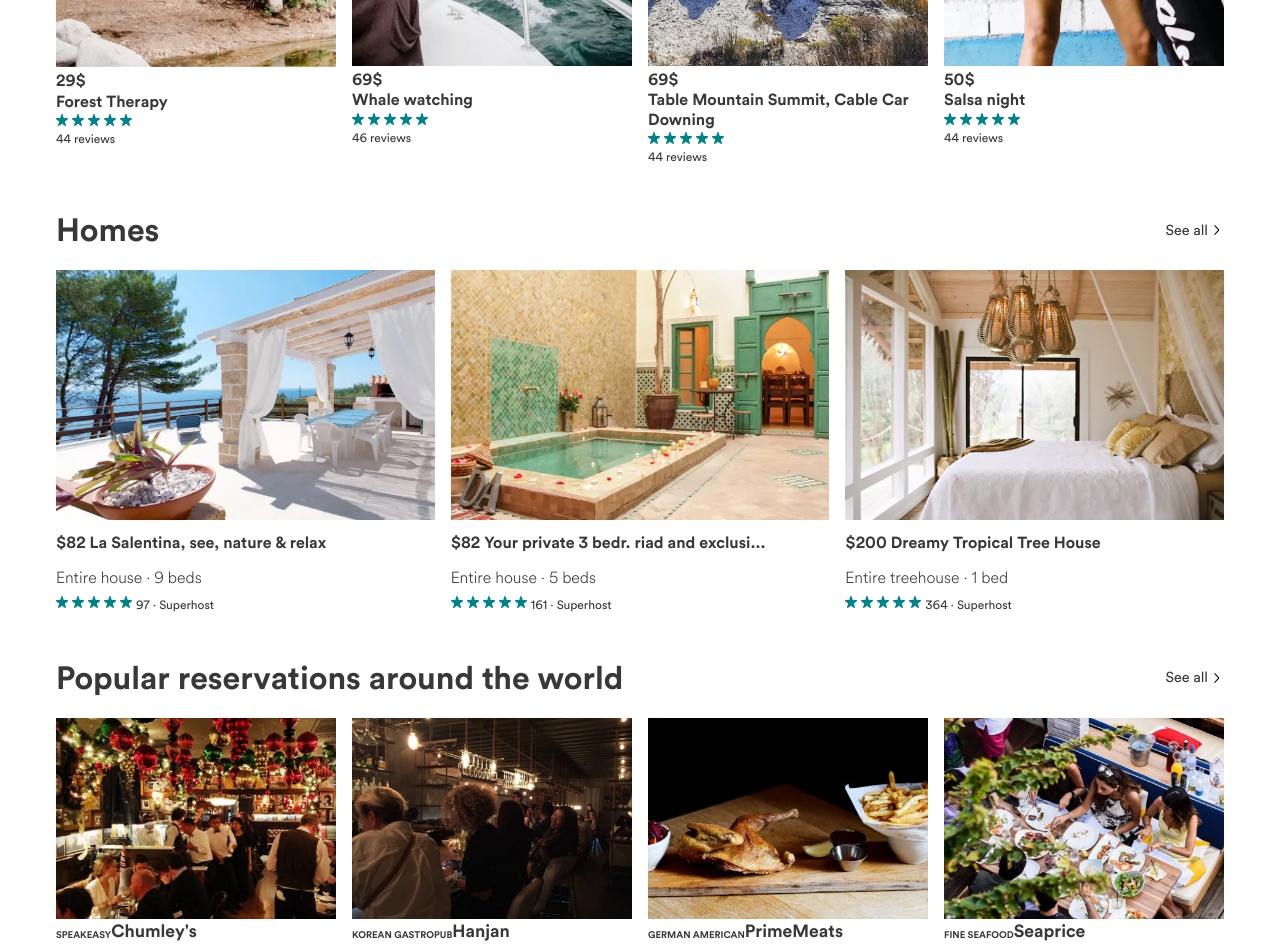
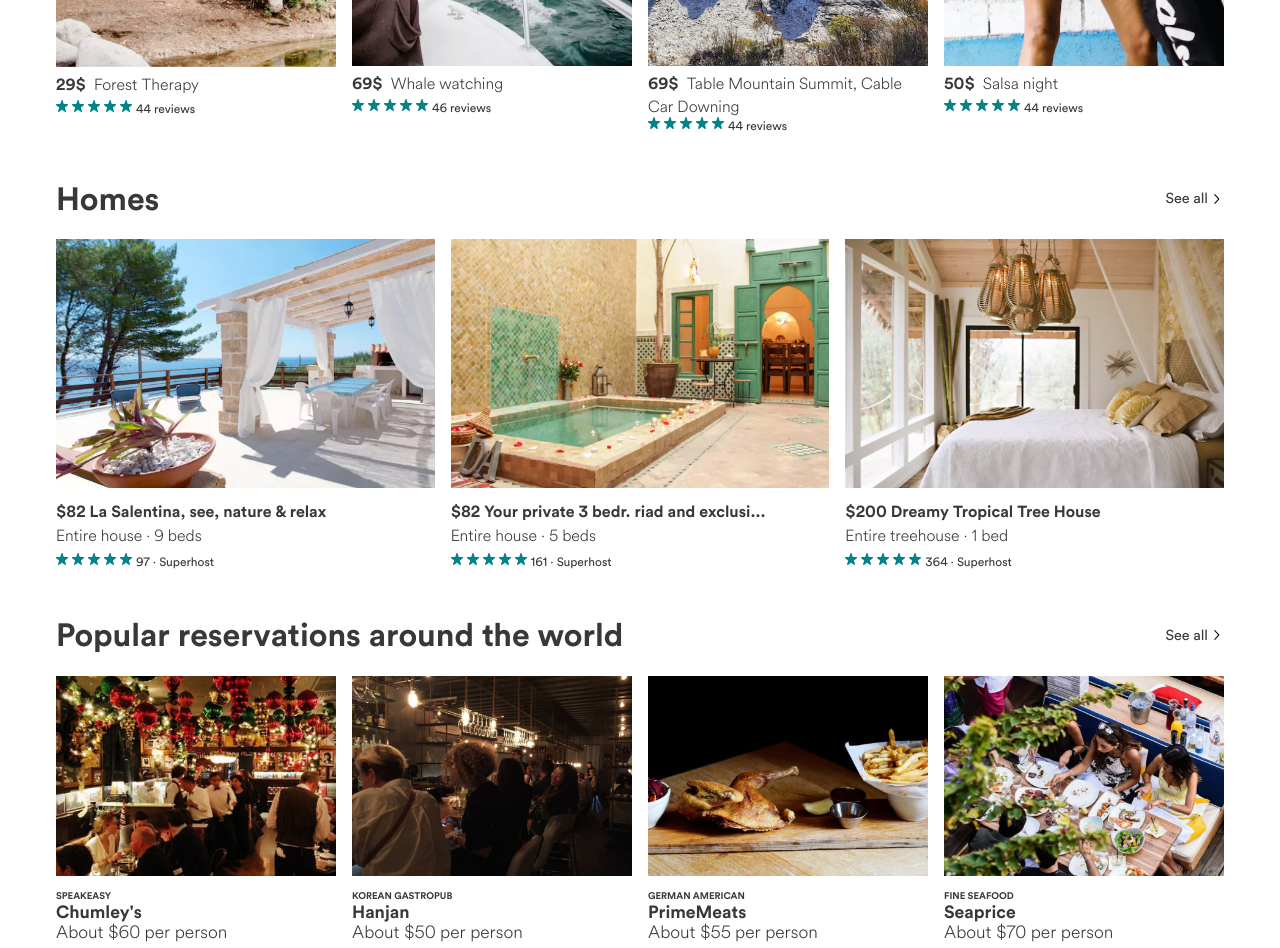
Before and after one commit to aspitsin/airbnb-demo-frontend, a React (Create React App) app: page / in a window 1280 px wide. Shown: the part 640-1588 px from the top of the page. Built offline with nearby package versions, Linux system fonts and the light colour scheme.

Commit message:
Fix card on main page;and fix filter

```diff
--- a/src/HomesPage/Dates/index.js
+++ b/src/HomesPage/Dates/index.js
@@ -3,13 +3,11 @@ import styled from "styled-components";
 
 const Button = styled.button`
   border-radius: 4px;
-  border: 1px solid rgba(72, 72, 72, 0.2);
+  border: 0px 0.03rem 0px rgba(72, 72, 72, 0.3);
   padding: 7px 16px;
   font-size: 14px;
-
   color: #383838;
 `;
-
 export default () => {
   return <Button>Dates</Button>;
 };
--- a/src/HomesPage/Filter.js
+++ b/src/HomesPage/Filter.js
@@ -3,12 +3,13 @@ import styled from "styled-components";
 import Dates from "./Dates/index";
 
 const Filter = styled.header`
-  border-bottom: 1px solid rgba(72, 72, 72, 0.2);
-  border-top: 1px solid rgba(72, 72, 72, 0.2);
+  box-sizing: border-box;
+  box-shadow: 0px 0.03rem 0px rgba(72, 72, 72, 0.3);
+  border-left: 0 0 0;
   padding-top: 12px;
   padding-bottom: 12px;
-  position: absolute;
-  top: 84px;
+  position: fixed;
+  top: 82px;
   background: #fff;
 `;
 
--- a/src/HomesPage/GoogleMap.js
+++ b/src/HomesPage/GoogleMap.js
@@ -3,11 +3,11 @@ import styled from "styled-components";
 import GoogleMapReact from "google-map-react";
 
 const Maps = styled.div`
-  position: absolute;
+  position: fixed;
   width: 391px;
-  height: 900px;
-  left: 1010px;
-  top: 141px;
+  height: 700px;
+  left: 993px;
+  top: 140px;
 `;
 
 export default () => {
--- /dev/null
+++ b/src/HomesPage/Help.js
@@ -0,0 +1,16 @@
+import React from "react";
+import styled from "styled-components";
+
+const Message = styled.p`
+  margin-bottom: 5.5rem;
+  font-size: 1rem;
+  line-height: 1.25rem;
+  text-align: center;
+  color: #636363;
+`;
+
+export default () => (
+  <Message>
+    Enter dates to see full pricing. Additional fees apply. Taxes may be added.
+  </Message>
+);
--- a/src/HomesPage/Homes.js
+++ b/src/HomesPage/Homes.js
@@ -10,7 +10,7 @@ import Card from "./Card/Card";
 import Maps from "./GoogleMap";
 
 const Homes = styled.div`
-  margin-top: 80px;
+  padding-top: 150px;
 `;
 
 export default () => {
--- /dev/null
+++ b/src/HomesPage/Pagination.js
@@ -0,0 +1,49 @@
+import React from "react";
+import styled from "styled-components";
+
+const Pagination = styled.section`
+  margin-top: 2.5rem;
+  margin-bottom: 1.5rem;
+`;
+
+const Pages = styled.div`
+  display: flex;
+  justify-content: center;
+  align-items: center;
+  margin-bottom: 1rem;
+`;
+
+const PageNumber = styled.span`
+  width: 2rem;
+  height: 2rem;
+  margin-right: 1rem;
+  font-size: 1rem;
+  line-height: 2rem;
+  text-align: center;
+  color: ${props => (props.isCurrent ? "#fff" : "#0f7276")};
+  background-color: ${props => (props.isCurrent ? "#0f7276" : "transparent")};
+  border-radius: 1rem;
+  cursor: pointer;
+  &:last-child {
+    margin-right: 4rem;
+  }
+`;
+
+const Count = styled.p`
+  margin-bottom: 1.5rem;
+  font-size: 1rem;
+  text-align: center;
+`;
+
+export default () => (
+  <Pagination>
+    <Pages>
+      <PageNumber isCurrent="true">1</PageNumber>
+      <PageNumber>2</PageNumber>
+      <PageNumber>3</PageNumber>
+      <PageNumber>...</PageNumber>
+      <PageNumber>17</PageNumber>
+    </Pages>
+    <Count>1 – 18 of 300+ Rentals</Count>
+  </Pagination>
+);
--- a/src/HomesPage/index.js
+++ b/src/HomesPage/index.js
@@ -1,6 +1,8 @@
 import React from "react";
 import Filter from "./Filter";
 import Homes from "./Homes";
+import Pagination from "./Pagination";
+import Help from "./Help";
 
 export default () => {
   return (
@@ -8,6 +10,8 @@ export default () => {
       <div className="container">
         <Filter />
         <Homes />
+        <Pagination />
+        <Help />
       </div>
     </section>
   );
--- a/src/Landing/Experiences/Card.js
+++ b/src/Landing/Experiences/Card.js
@@ -10,13 +10,14 @@ export default function(props) {
 
         <Price>{props.price}</Price>
         <CardTitle>{props.title}</CardTitle>
-
-        <Star src={star} />
-        <Star src={star} />
-        <Star src={star} />
-        <Star src={star} />
-        <Star src={star} />
-        <Review>{props.review}</Review>
+        <div>
+          <Star src={star} />
+          <Star src={star} />
+          <Star src={star} />
+          <Star src={star} />
+          <Star src={star} />
+          <Reviews>{props.review}</Reviews>
+        </div>
       </Link>
     </Card>
   );
@@ -26,33 +27,28 @@ const Star = styled.img`
   margin-right: 4px;
 `;
 
-const Price = styled.div`
+const Price = styled.span`
   font-family: "CircularAirBold", "Helvetica Neue", Helvetica, Arial, sans-serif;
-  font-size: 1rem;
+  line-height: 1.7rem;
+  padding-right: 0.5rem;
+`;
+
+const CardTitle = styled.h2`
+  display: inline;
+  font-family: "CircularAirLight", "Helvetica Neue", Helvetica, Arial,
+    sans-serif;
+  font-size: 0.75rem;
+  font-weight: normal;
   line-height: 1.2rem;
-  margin-bottom: 0.1rem;
-
   @media (min-width: 768px) {
     font-size: 1rem;
-    line-height: 1.2rem;
+    line-height: 1rem;
   }
 `;
 
-const CardTitle = styled.div`
-  font-family: "CircularAirBold", "Helvetica Neue", Helvetica, Arial, sans-serif;
-  font-size: 1rem;
-  line-height: 1.2rem;
-  margin-bottom: 0.1rem;
-
-  @media (min-width: 768px) {
-    font-size: 1rem;
-    line-height: 1.2rem;
-  }
-`;
-
-const Review = styled.div`
+const Reviews = styled.span`
   font-size: 0.75rem;
-  line-height: 1rem;
+  line-height: 0.9rem;
 `;
 
 const Img = styled.img`
@@ -62,6 +58,4 @@ const Img = styled.img`
 const Link = styled.a`
   display: block;
 `;
-const Card = styled.div`
-  display: flex;
-`;
+const Card = styled.div``;
--- a/src/Landing/Homes/Card.js
+++ b/src/Landing/Homes/Card.js
@@ -27,10 +27,9 @@ const Star = styled.img`
 
 const CardTitle = styled.h2`
   font-family: "CircularAirBold", "Helvetica Neue", Helvetica, Arial, sans-serif;
-  font-size: 15px;
-  line-height: 18px;
+  font-size: 0.75rem;
+  line-height: 1rem;
   margin-bottom: 0.1rem;
-
   @media (min-width: 768px) {
     font-size: 1rem;
     line-height: 1.2rem;
@@ -41,8 +40,9 @@ const Description = styled.p`
   font-family: "CircularAirLight", "Helvetica Neue", Helvetica, Arial,
     sans-serif;
   font-size: 1rem;
-
+  line-height: 1rem;
   margin-bottom: 0.4rem;
+  margin-top: 0.3rem;
   @media (min-width: 768px) {
     line-height: 1.2rem;
     margin-bottom: 0.4rem;
--- a/src/Landing/Reservations/Card.js
+++ b/src/Landing/Reservations/Card.js
@@ -15,35 +15,31 @@ export default function(props) {
   );
 }
 
-const Card = styled.a`
-  display: flex;
-`;
+const Card = styled.a``;
 
 const Category = styled.span`
   display: block;
   font-family: "CircularAirBold", "Helvetica Neue", Helvetica, Arial, sans-serif;
-  font-size: 0.6rem;
-  line-height: 0.75px;
+  font-size: 0.5rem;
+  line-height: 0.6px;
   margin-top: 1rem;
-  margin-bottom: 0.3rem;
+  margin-bottom: 0.2rem;
   text-transform: uppercase;
-
   @media (min-width: 768px) {
     font-size: 0.6rem;
-    line-height: 0.75px;
+    line-height: 1 px;
   }
 `;
 
 const CardTitle = styled.span`
   display: block;
   font-family: "CircularAirBold", "Helvetica Neue", Helvetica, Arial, sans-serif;
-  font-size: 1.1rem;
+  font-size: 0.9rem;
   line-height: 1.5rem;
-  margin-bottom: 0.25rem;
 
   @media (min-width: 768px) {
     font-size: 1.1rem;
-    line-height: 1.5rem;
+    line-height: 1.5 rem;
   }
 `;
 
@@ -52,10 +48,11 @@ const AverageCheck = styled.span`
   line-height: 1rem;
   font-family: "CircularAirLight", "Helvetica Neue", Helvetica, Arial,
     sans-serif;
-
+  font-size: 0.75rem;
+  line-height: 0.5 rem;
   @media (min-width: 768px) {
     font-size: 1.1rem;
-    line-height: 1.5rem;
+    line-height: 0.5 rem;
   }
 `;
 
@@ -65,9 +62,5 @@ const Img = styled.img`
 `;
 
 const Link = styled.a`
-  text-decoration: none;
-  display: flex;
-  flex-wrap: wrap;
-  align-items: flex-start;
-  cursor: pointer;
+  display: block;
 `;
```
Also changed, not shown: src/HomesPage/Header.js (deleted, +0 -30 lines).
